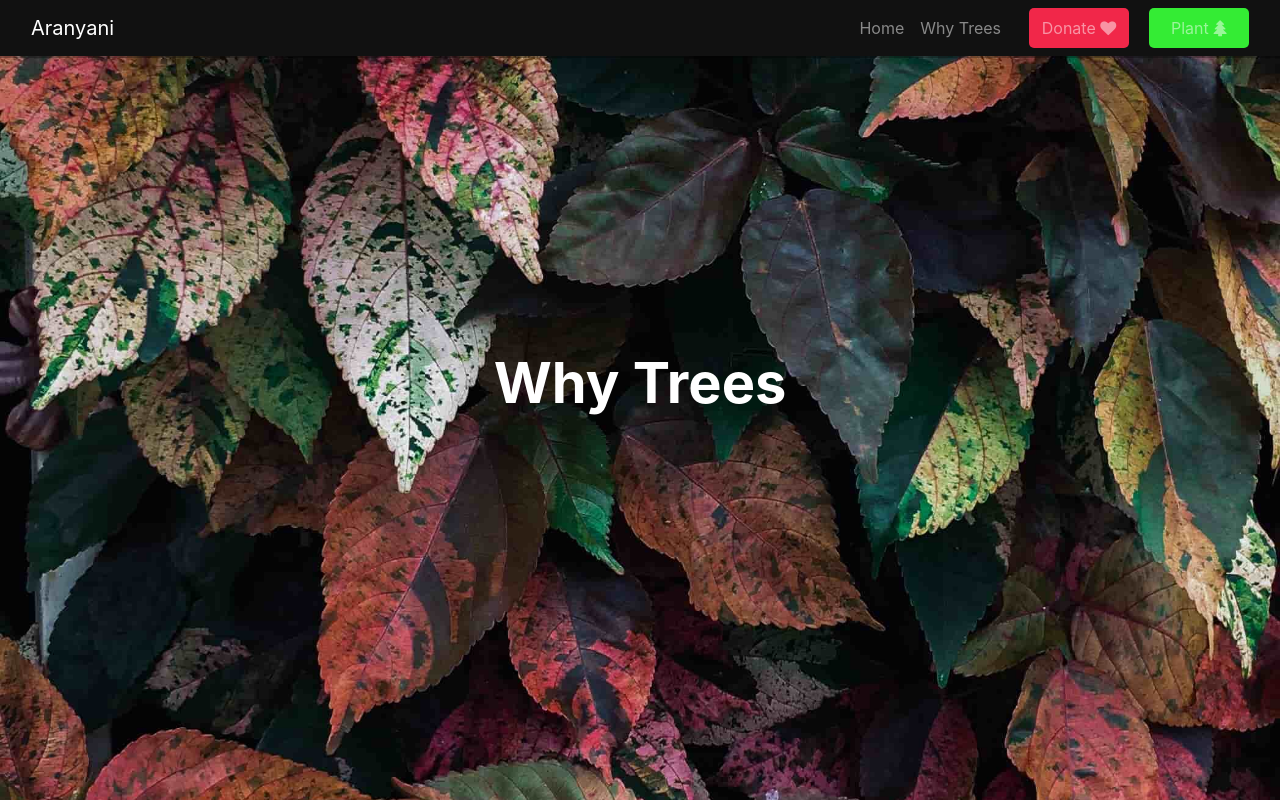
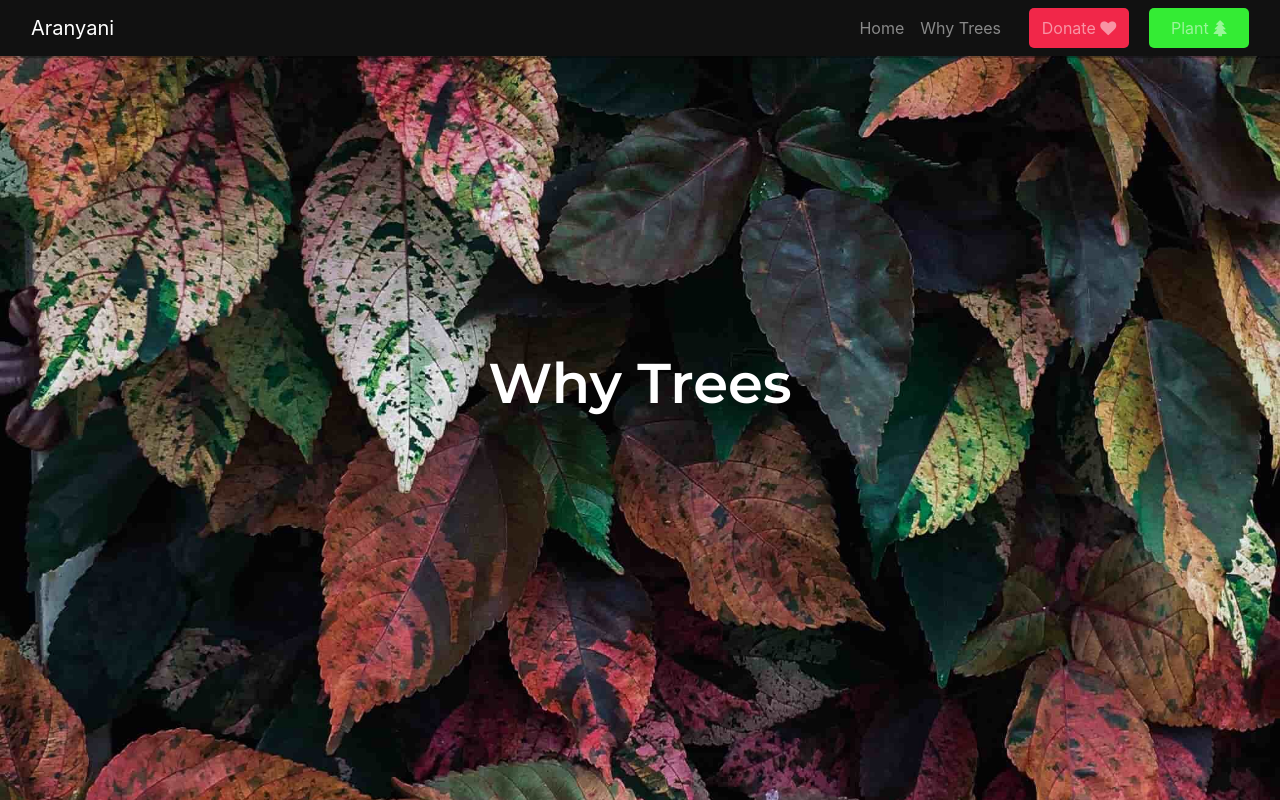
Before and after one commit to justBboy/plantation-project, a Django app: page /why_trees/ in a window 1280 px wide. Run offline with Django 3.2, Linux system fonts and the light colour scheme.

Commit message:
font changed

```diff
--- a/static/css/main.css
+++ b/static/css/main.css
@@ -1,3 +1,5 @@
+@import url('https://fonts.googleapis.com/css2?family=Montserrat:wght@600&display=swap');
+
 body{
     width: 100vw;
     display: flex;
@@ -86,6 +88,7 @@ body{
     font-weight: bolder;
     font-size: 3.5rem;
     margin-top: -10vh;
+    font-family: 'Montserrat', sans-serif;
 }
 
 .content{
@@ -129,7 +132,8 @@ body{
 .dataSection__header, .impactSection > h2, .teamSection > h2{
     text-transform: uppercase;
     --text-opacity: 1;
-    color: rgba(17,50,89,var(--text-opacity))
+    color: rgba(17,50,89,var(--text-opacity));
+    font-family: 'Montserrat', sans-serif;
 }
 
 .impactSection{
--- a/templates/layout.html
+++ b/templates/layout.html
@@ -23,7 +23,7 @@
     {% endblock links %}
     <title>Aranyani</title>
   </head>
-  <body style="position: absolute; width: 100vw; height: 100vh">
+  <body style="position: absolute; width: 100vw; height: 100vh; overflow-x: hidden;">
     <nav class="navbar navbar-expand-sm navbar-dark">
       <div class="container-fluid">
         <a class="navbar-brand" href="{% url 'home' %}">Aranyani</a>
```
